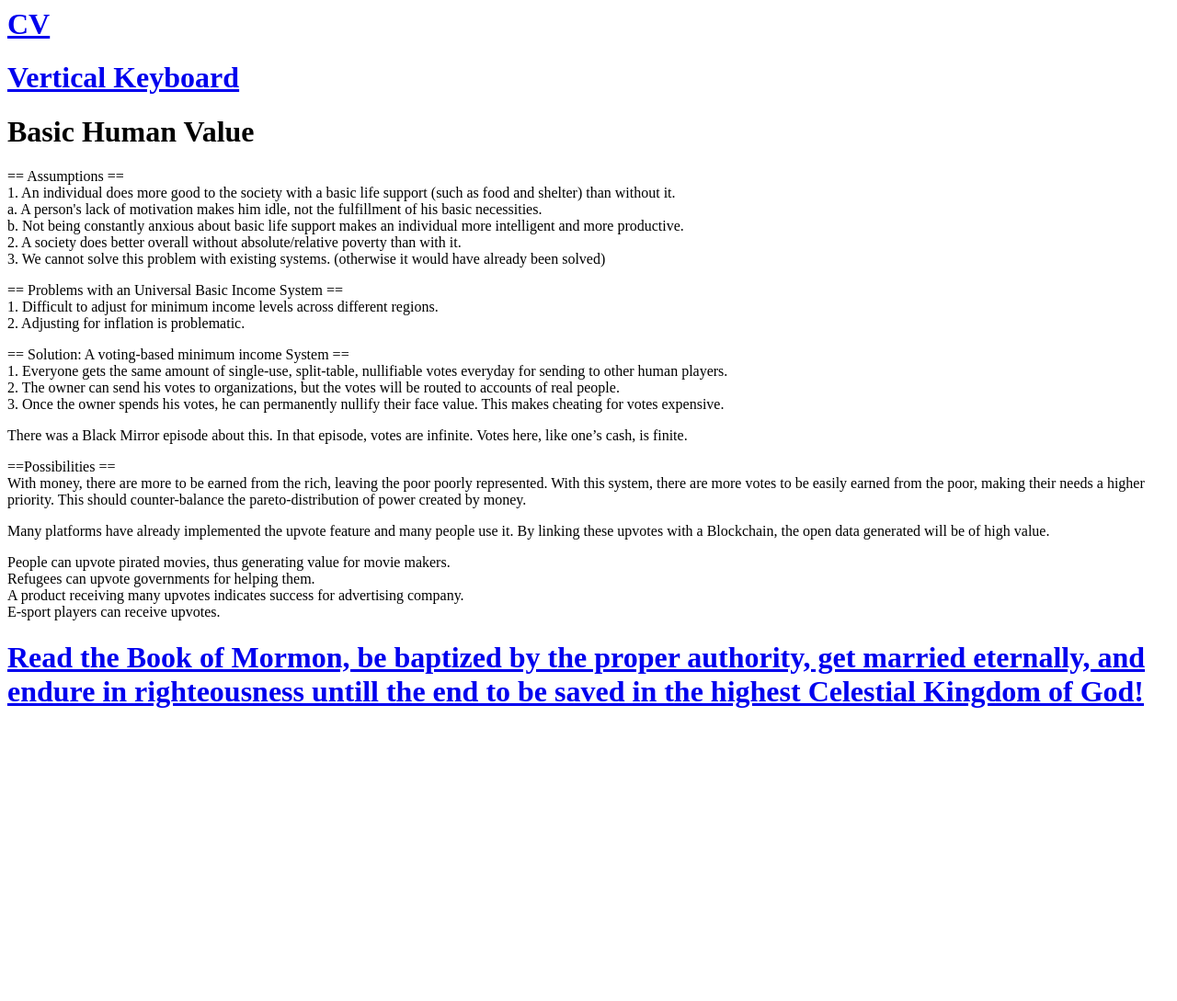
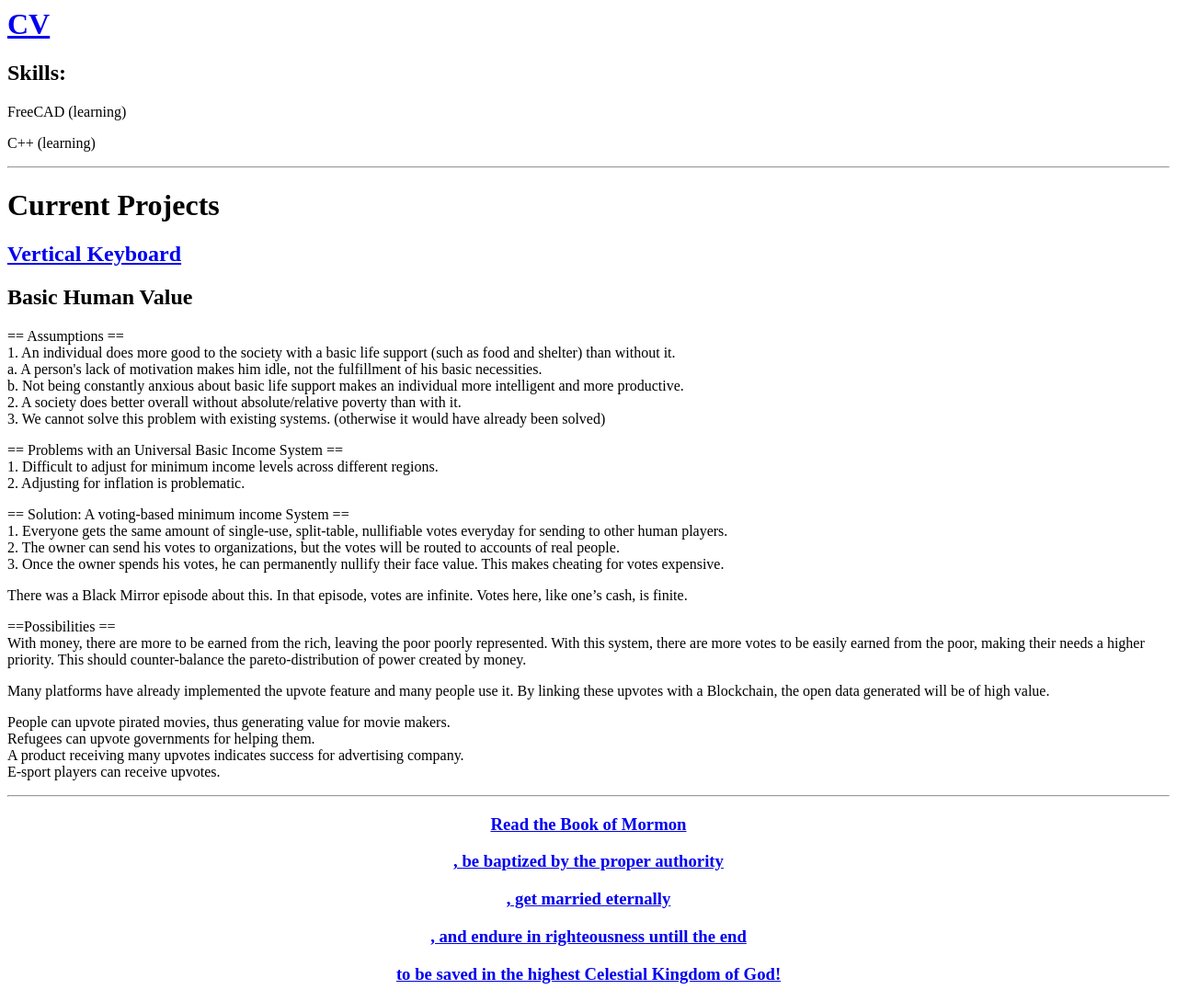
Before and after one commit to YangPiCui/YangPiCui.github.io, a plain HTML site: page index.html in a window 1280 px wide. Shown: the whole page at 92% size. Before the commit the page ends 800 px from the top, so only its background shows below. Drawn offline with Linux system fonts and the light colour scheme.

Commit message:
Update index.html

```diff
--- a/index.html
+++ b/index.html
@@ -1,8 +1,17 @@
 <h1><a href="https://www.linkedin.com/in/yang-cui-57560b42/">CV</a></h1>
 
-<h1><a href="https://github.com/YangPiCui/vertical_keyboard">Vertical Keyboard</a></h1>
+<h2>Skills:</h2>
 
-<h1>Basic Human Value</h1>
+<p>FreeCAD (learning)</p>
+
+<p>C++ (learning)</p>
+
+<hr />
+<h1>Current Projects</h1>
+
+<h2><a href="https://github.com/YangPiCui/vertical_keyboard">Vertical Keyboard</a></h2>
+
+<h2>Basic Human Value</h2>
 
 <p>== Assumptions ==<br />
 1. An individual does more good to the society with a basic life support (such as food and shelter) than without it.<br />
@@ -32,4 +41,13 @@ Refugees can upvote governments for helping them.<br />
 A product receiving many upvotes indicates success for advertising company.<br />
 E-sport players can receive upvotes.</p>
 
-<h1><a href="http://www.lds.org">Read the Book of Mormon, be&nbsp;baptized by the proper authority, get married eternally, and endure in righteousness untill the end&nbsp;to be saved in the highest Celestial Kingdom of God!</a></h1>
+<hr />
+<h3 style="text-align:center"><a href="http://www.lds.org">Read the Book of Mormon</a></h3>
+
+<h3 style="text-align:center"><a href="http://www.lds.org">, be&nbsp;baptized by the proper authority</a></h3>
+
+<h3 style="text-align:center"><a href="http://www.lds.org">, get married eternally</a></h3>
+
+<h3 style="text-align:center"><a href="http://www.lds.org">, and endure in righteousness untill the end</a></h3>
+
+<h3 style="text-align:center"><a href="http://www.lds.org">to be saved in the highest Celestial Kingdom of God!</a></h3>
```
